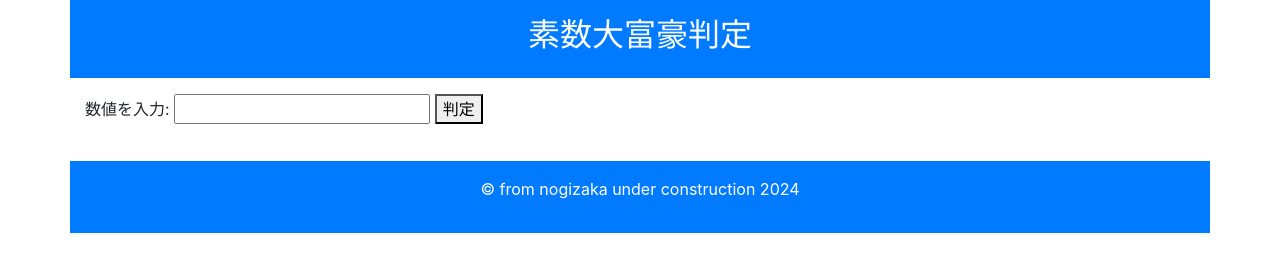
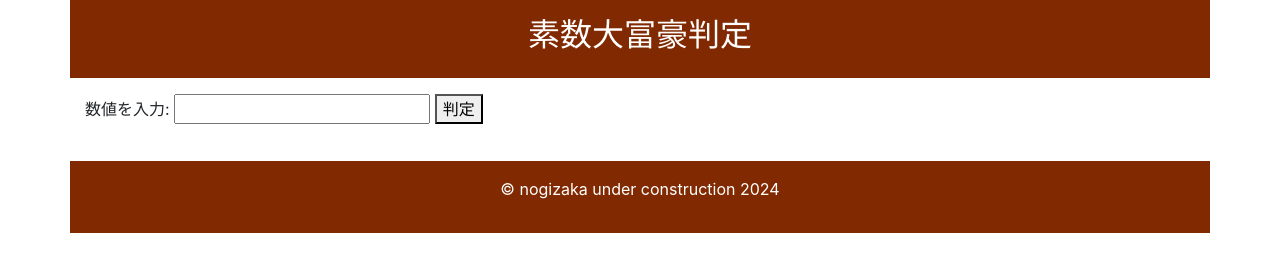
Before and after one commit to tonytani37/Prime_number, a plain HTML site: page index.html in a window 1280 px wide. Drawn offline with nearby package versions, Linux system fonts and the light colour scheme.

Commit message:
2024/12/21 11:20

```diff
--- a/index.html
+++ b/index.html
@@ -9,12 +9,14 @@
         .custom-container {
             max-width: 2400px; /* 最大幅を指定 */
             margin: 0 auto; /* 中央揃え */ }
+        .bg-purple {
+            background-color: #812900; /* 紫色 */ }
     </style>
 </head>
 <body>
     <div class="container">
         <div class="row">
-            <header class="col-12 bg-primary text-white text-center py-3">
+            <header class="col-12 bg-purple text-white text-center py-3">
                 <h2>素数大富豪判定</h2>
             </header>
         </div>
@@ -27,8 +29,8 @@
             </main>
         </div>
         <div class="row">
-            <footer class="col-12 bg-primary text-white text-center py-3">
-                <p>&copy; from nogizaka under construction 2024</p>
+            <footer class="col-12 bg-purple text-white text-center py-3">
+                <p>&copy; nogizaka under construction 2024</p>
             </footer>
         </div>
     </div>
```
